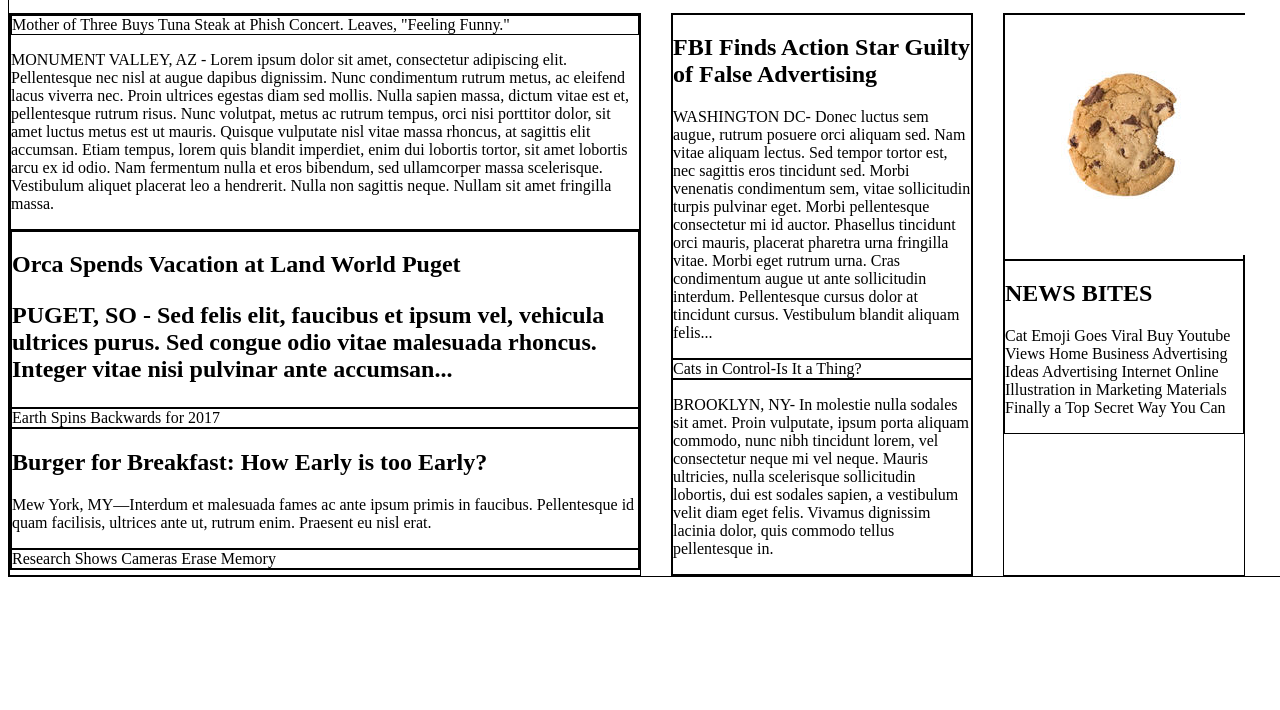
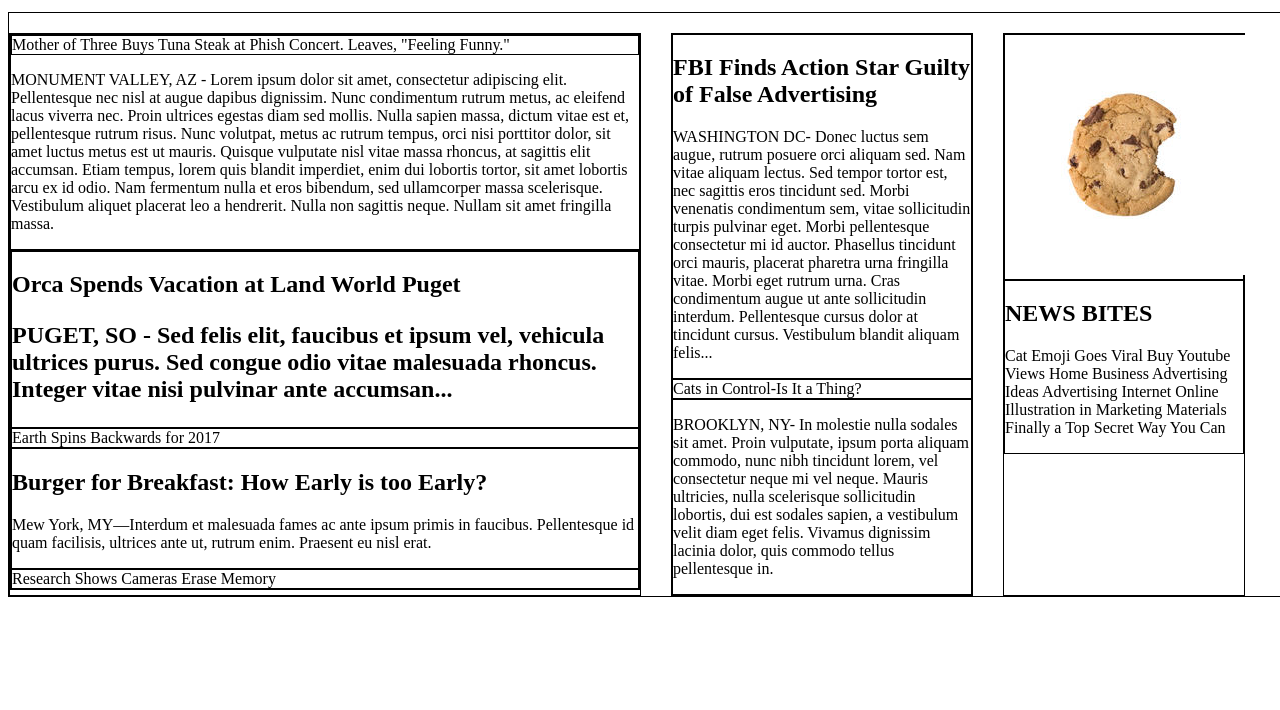
Before and after one commit to DerpyNaut/My_Times, a plain HTML site: page index.html in a window 1280 px wide. Shown: the part 90-800 px from the top of the page. Drawn offline with Linux system fonts and the light colour scheme.

Commit message:
Stage 3 Done

```diff
--- a/recources/CSS/style.css
+++ b/recources/CSS/style.css
@@ -50,6 +50,7 @@ h1 {
 
 .MainBlock {
   display: flex;
+  margin: 20px auto 78px auto;
   padding-top: 20px;
   width: 1300px;
 }
```
